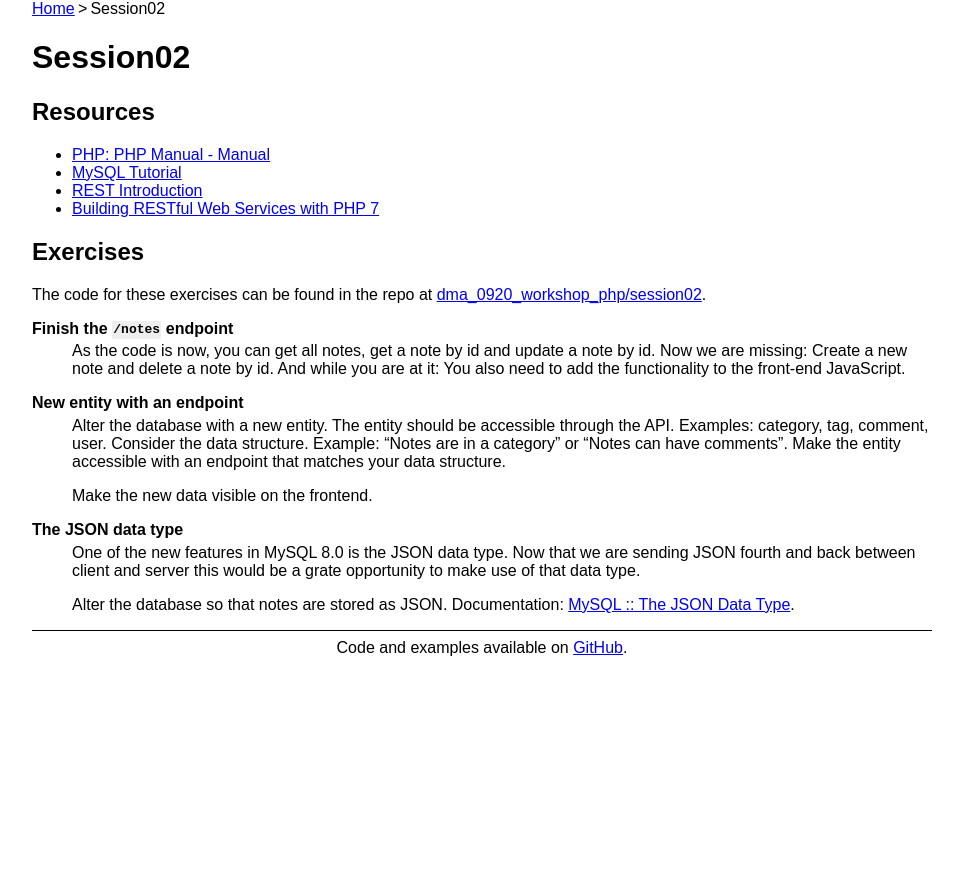
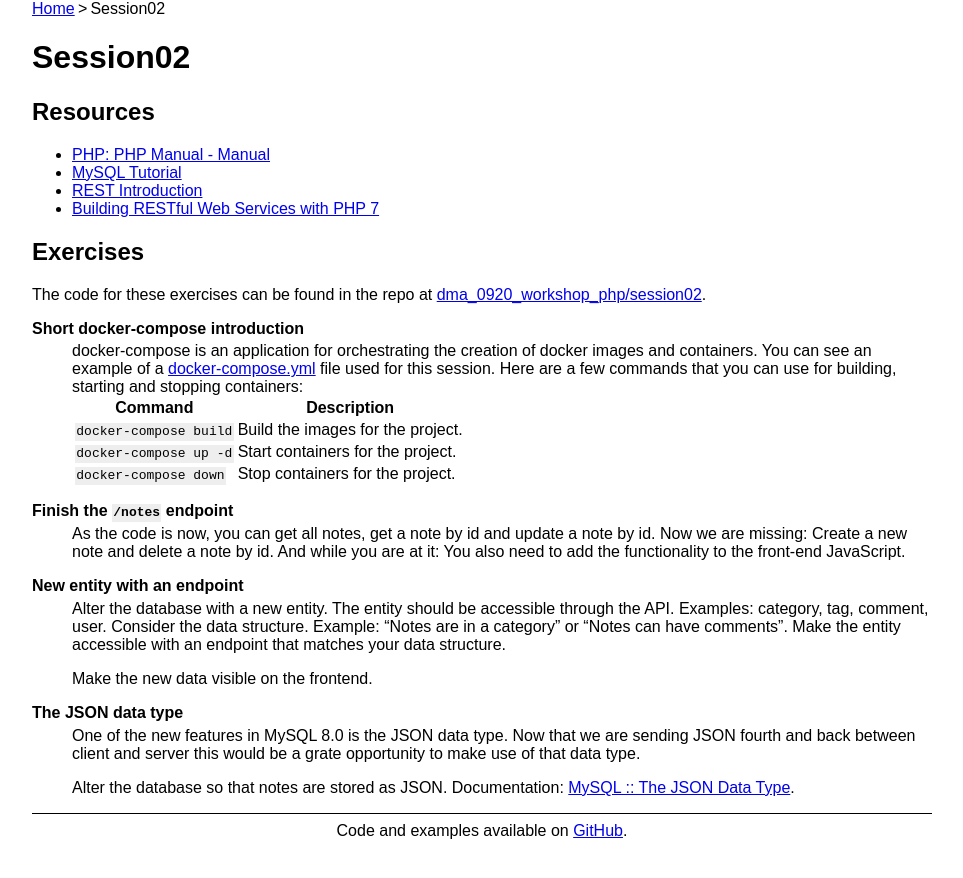
Before and after one commit to UCNProf/dma_0920_workshop_php, a Jekyll site: the page built from docs/session02/index.md, in a window 1280 px wide. Shown: the top 878 px of the page, without its empty margins (158-1121 px from the left). Built offline with Jekyll 4.4.1, drawn with Linux system fonts in a browser that asks for light colours.

Commit message:
Added short intro to docker-compose

```diff
--- a/docs/session02/index.md
+++ b/docs/session02/index.md
@@ -14,6 +14,15 @@ layout: default
 
 The code for these exercises can be found in the repo at [dma_0920_workshop_php/session02](https://github.com/UCNProf/dma_0920_workshop_php/tree/main/session02).
 
+Short docker-compose introduction
+:   docker-compose is an application for orchestrating the creation of docker images and containers. You can see an example of a [docker-compose.yml](https://github.com/UCNProf/dma_0920_workshop_php/blob/main/session02/docker-compose.yml) file used for this session. Here are a few commands that you can use for building, starting and stopping containers:
+
+    | Command | Description|
+    |------------------------|-----------------------------------|
+    | `docker-compose build` | Build the images for the project. |
+    | `docker-compose up -d` | Start containers for the project. |
+    | `docker-compose down`  | Stop containers for the project.  |
+
 Finish the `/notes` endpoint
 :   As the code is now, you can get all notes, get a note by id and update a note by id. Now we are missing: Create a new note and delete a note by id. And while you are at it: You also need to add the functionality to the front-end JavaScript.
 
```
